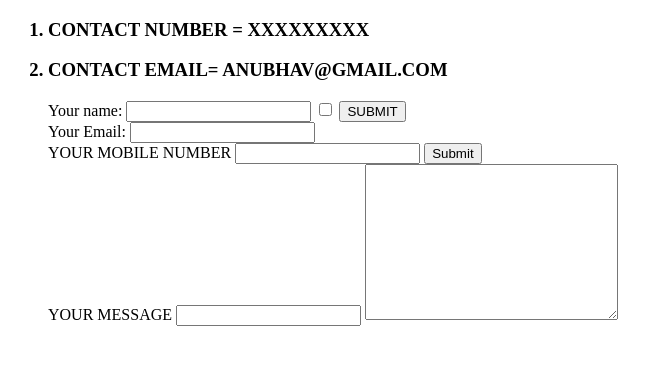
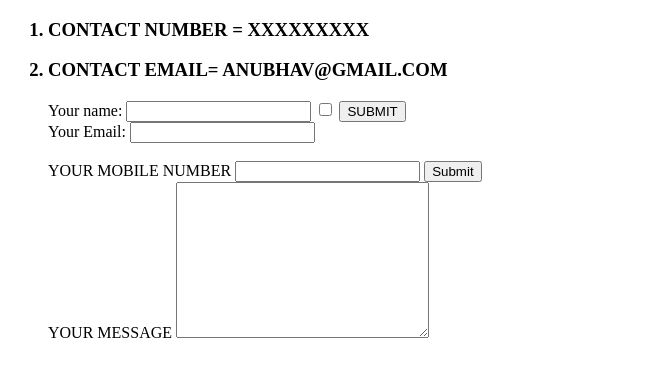
Before and after one commit to ANUBHAVYADAV101/resume, a plain HTML site: page contactme.html in a window 1280 px wide. Shown: the whole page, without its empty margins (0-651 px from the left). Drawn offline with Linux system fonts and the light colour scheme.

Commit message:
update contactme.html

```diff
--- a/contactme.html
+++ b/contactme.html
@@ -12,13 +12,13 @@
 <input type="submit" value="SUBMIT"><br>
 
 <label for="your email">Your Email:</label>
-     <input type="text"><br>
+     <input type="text"><br><br>
     <label for="your mobile number">YOUR MOBILE NUMBER</lable>
     <input type="text">
         <input type="submit"><br>
     <label for="message">YOUR MESSAGE</label>
 
-<input type="text" >
+
 
 <textarea name="name"  cols="29" rows="10"></textarea>
 </label>
```
